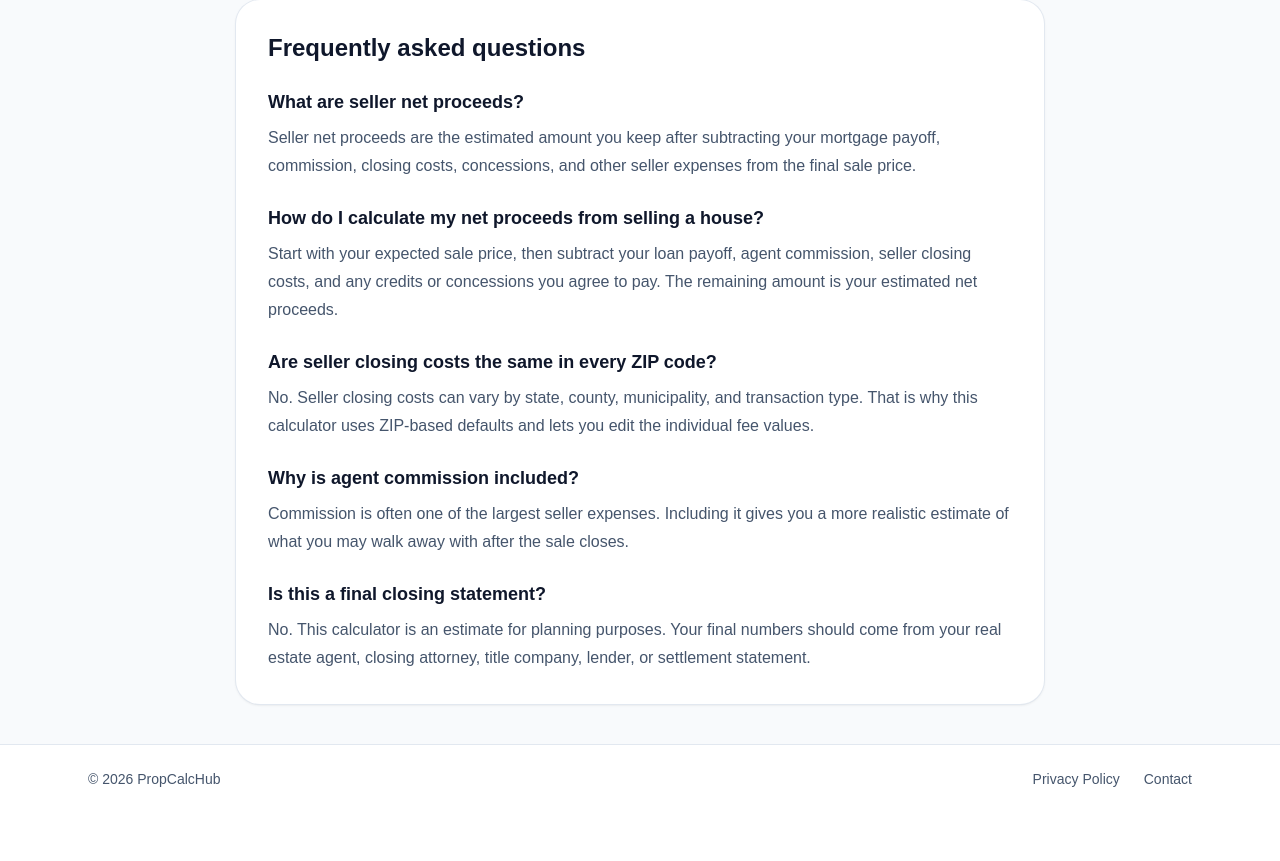
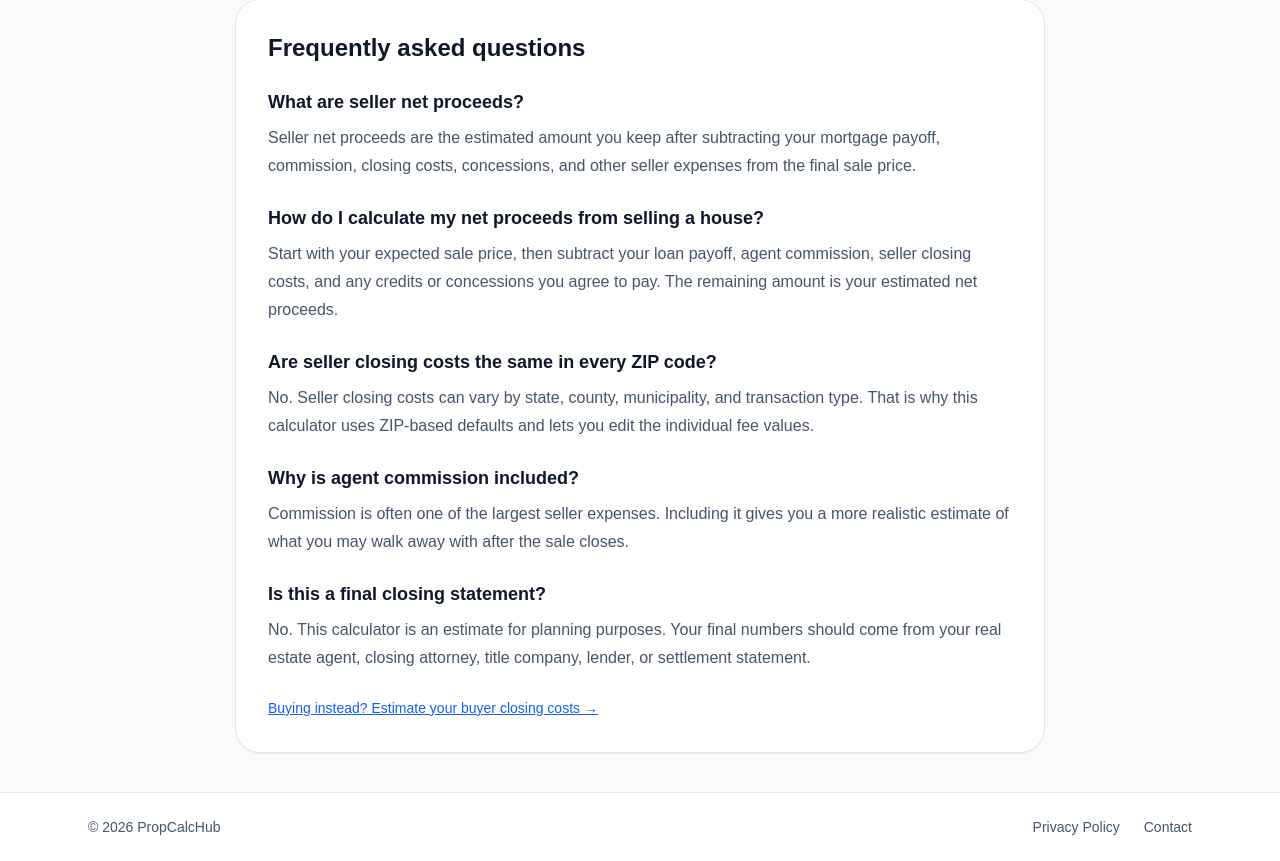
Before and after one commit to adamTully/propcalchub, a Next.js app: page /seller-net-proceeds-calculator in a window 1280 px wide. Shown: the part 2506-3367 px from the top of the page. Before the commit the page ends 3319 px from the top, so only its background shows below. Built offline with nearby package versions, Linux system fonts and the light colour scheme.

Commit message:
Add internal link to buyer calculator

```diff
--- a/app/seller-net-proceeds-calculator/Calculator.tsx
+++ b/app/seller-net-proceeds-calculator/Calculator.tsx
@@ -550,6 +550,14 @@ export default function Calculator() {
                       estate agent, closing attorney, title company, lender, or settlement statement.
                     </p>
                   </div>
+                  <div className="mt-6">
+                        <a
+                        href="/buyer-closing-cost-calculator"
+                        className="text-sm font-medium text-blue-600 underline hover:text-blue-800"
+                        >
+                        Buying instead? Estimate your buyer closing costs →
+                        </a>
+                    </div>
                 </div>
               </div>
             </section>
```
